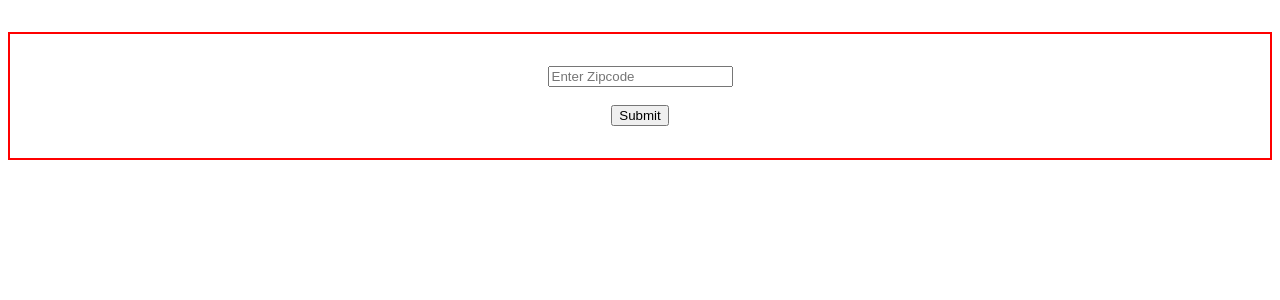
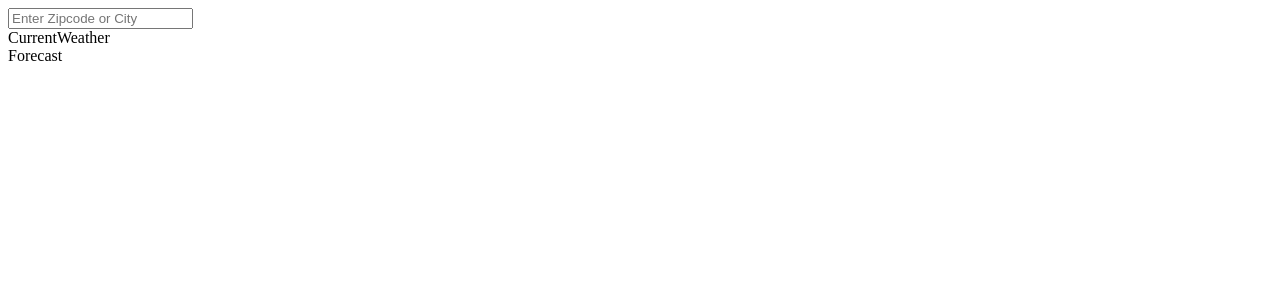
Before and after one commit to wrvines/reactweatherapp, a React (Create React App) app: page / in a window 1280 px wide. Shown: the top 300 px of the page. Built offline with nearby package versions, Linux system fonts and the light colour scheme; no server answers.

Commit message:
starting fresh on react weather app, trying to get input to do geolocation

```diff
--- a/package.json
+++ b/package.json
@@ -7,6 +7,7 @@
     "@testing-library/react": "^13.4.0",
     "@testing-library/user-event": "^13.5.0",
     "axios": "^1.1.3",
+    "dotenv": "^16.0.3",
     "react": "^18.2.0",
     "react-dom": "^18.2.0",
     "react-router-dom": "^6.4.3",
--- a/src/App.js
+++ b/src/App.js
@@ -1,7 +1,7 @@
 import React from "react";
 import { BrowserRouter, Route, Routes, Navigate } from "react-router-dom";
 import "./App.css";
-import Weather from "./components/Weather";
+import Weather from "./pages/Weather/Weather";
 
 function App() {
   return (
--- /dev/null
+++ b/src/components/CurrentWeather/CurrentWeather.js
@@ -0,0 +1,8 @@
+import React from "react";
+import "./CurrentWeather.css";
+
+function CurrentWeather() {
+  return <div>CurrentWeather</div>;
+}
+
+export default CurrentWeather;
--- /dev/null
+++ b/src/components/Forecast/Forecast.js
@@ -0,0 +1,8 @@
+import React from "react";
+import "./Forecast.css";
+
+function Forecast() {
+  return <div>Forecast</div>;
+}
+
+export default Forecast;
--- a/src/components/Weather.css
+++ /dev/null
@@ -1,15 +0,0 @@
-.containter {
-    border: 2px solid red;
-    display: flex;
-    flex-direction: column;
-    align-items: center;
-    text-align: center;
-    margin-top: 2rem;
-    padding: 2rem;
-
-}
-
-
-.conditions {
-    text-transform: capitalize;
-}
--- a/src/components/Weather.js
+++ /dev/null
@@ -1,62 +0,0 @@
-import React from "react";
-import "./Weather.css";
-import axios from "axios";
-
-function Weather() {
-  //store input
-  const [zipcode, setZipcode] = React.useState("");
-  const [weather, setWeather] = React.useState("");
-  const [forecast, setForecast] = React.useState("");
-  const endpoint =
-    "https://api.openweathermap.org/data/2.5/weather?appid=12ea3c9f921a4ca10f046151c2b64c99&units=imperial&zip=";
-  let url = `${endpoint}${zipcode}`;
-
-  const fetchWeather = () => {
-    axios.get(url).then((response) => {
-      // console.log(response.data);
-      setForecast(response.data);
-    });
-  };
-
-  const handleTextBox = (event) => {
-    // console.log("input");
-    // console.log(event.target.value);
-    setZipcode(event.target.value);
-  };
-
-  const showZipcode = () => {
-    // console.log("zipcode");
-    setWeather(`Showing Weather for ${zipcode}.`);
-    // console.log(url);
-    //clear input
-    setZipcode("");
-  };
-
-  const handleClick = (event) => {
-    showZipcode();
-    fetchWeather();
-  };
-
-  return (
-    <div className="containter">
-      <input
-        type="number"
-        placeholder="Enter Zipcode"
-        onChange={handleTextBox}
-        value={zipcode}
-      ></input>
-      <br></br>
-      <button onClick={showZipcode}>Submit</button>
-      <div>
-        {/* <h3 className="h3">{weather}</h3>
-        <p className="city">City: {forecast?.name}</p>
-        <p className="temp">Temperature: {forecast?.main.temp}&deg; F</p>
-        <p className="conditions">
-          Conditions: {forecast?.weather[0].description}
-        </p> */}
-      </div>
-    </div>
-  );
-}
-
-export default Weather;
--- /dev/null
+++ b/src/pages/Weather/Weather.js
@@ -0,0 +1,24 @@
+import React from "react";
+import CurrentWeather from "../../components/CurrentWeather/CurrentWeather";
+import Forecast from "../../components/Forecast/Forecast";
+
+function Weather() {
+  const baseUrl = process.env.REACT_WEATHER_BASE_URL;
+  const apiKey = process.env.REACT_WEATHER_API_KEY;
+  const locationBaseUrl = process.env.REACT_GEOCODE_BASE_URL;
+
+  const handleSearch = (e) => {
+    e.preventDefault();
+    console.log(e);
+  };
+
+  return (
+    <div>
+      <input onChange={handleSearch} placeholder="Enter Zipcode or City" />
+      <CurrentWeather />
+      <Forecast />
+    </div>
+  );
+}
+
+export default Weather;
```
Also changed, not shown: src/components/CurrentWeather/CurrentWeather.css (added), src/components/Forecast/Forecast.css (added), src/pages/Weather/Weather.css (added), 2 other files (tests, documents, lock files or other folders).
